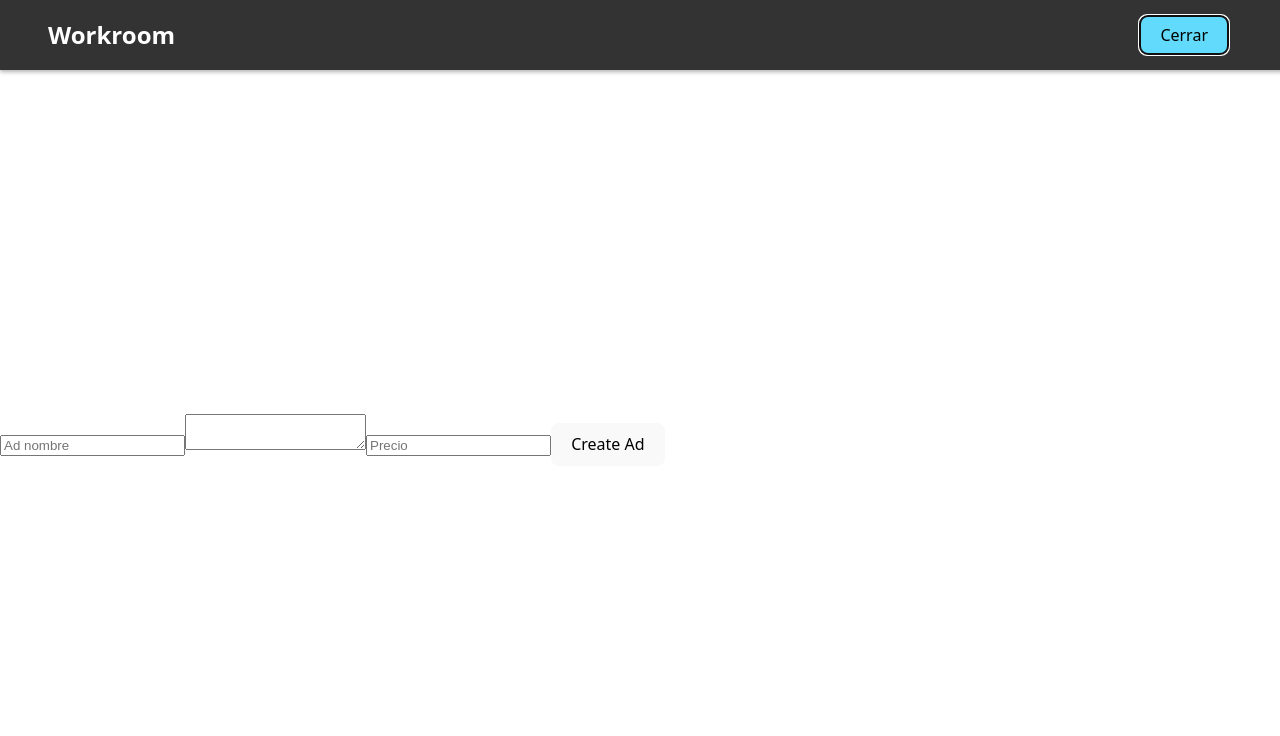
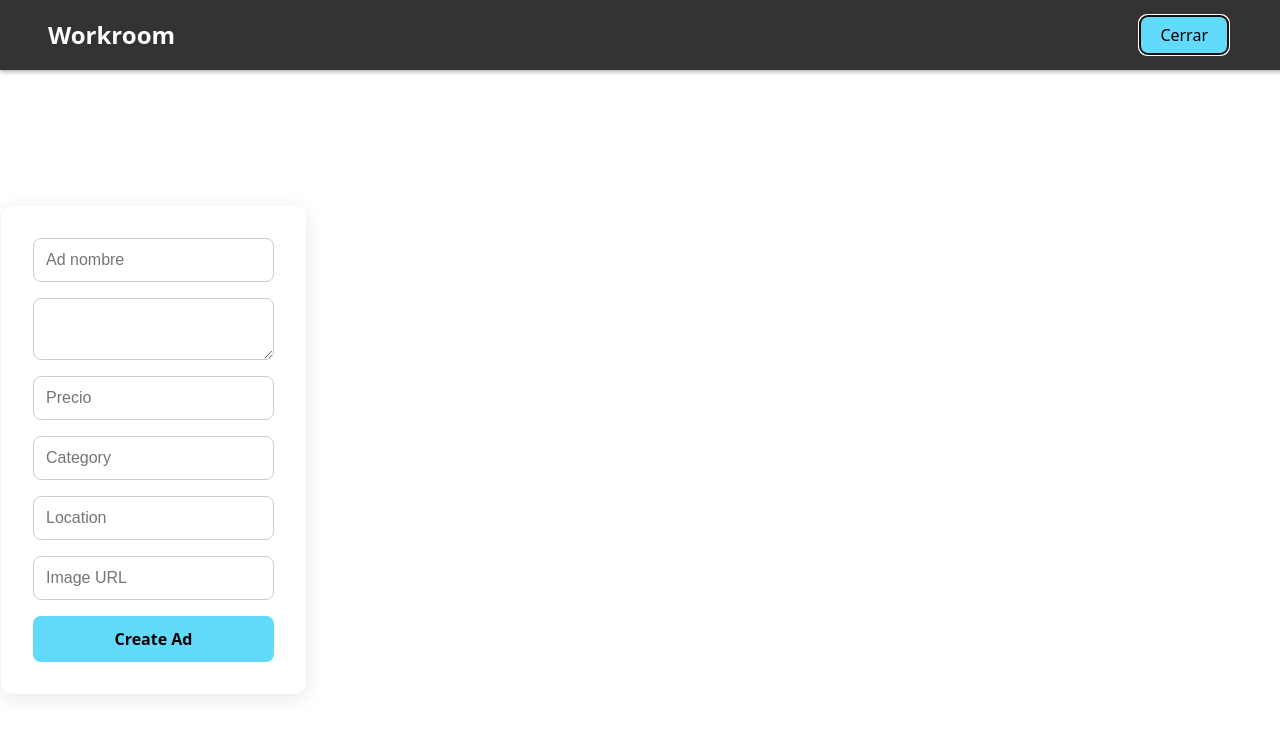
Before and after one commit to joseMigueel/idealCars_Fronted, a React (Vite) app in the folder wallclone/: page / in a window 1280 px wide. Both pictures are taken after a click on the button "Añadir Coche". Shown: the top 736 px of the page. Built offline with nearby package versions, Linux system fonts and the light colour scheme.

Commit message:
Añado nuevos inputs provicionales a crear anuncio

```diff
--- a/wallclone/src/components/AdForm.jsx
+++ b/wallclone/src/components/AdForm.jsx
@@ -1,10 +1,14 @@
 import React, { useState } from 'react';
+import '../style/AdForm.css'
 
 const AdForm = () => {
     const [ adData, setAdData ] = useState({
-        nombre: '',
+        name: '',
         description: '',
-        precio: '',
+        price: '',
+        category: '',
+        location: '',
+        image: ''
     });
 
     const inputChange = (event) => {
@@ -17,11 +21,20 @@ const AdForm = () => {
 
     const  submitAd = (event) => {
         event.preventDefault();
+        alert('¡Anuncio creado correctamente');
+        setAdData({
+            name: '',
+            description: '',
+            price: '',
+            category: '',
+            location: '',
+            image: '',
+        });
     };
 
     return (
-        <div>
-            <form onSubmit={submitAd}>
+        <div className='ad-container'>
+            <form onSubmit={submitAd} className='ad-form'>
                 <input
                 type="text"
                 name="nombre"
@@ -39,11 +52,31 @@ const AdForm = () => {
                 type="number"
                 name="precio"
                 placeholder='Precio'
-                value={adData.precio}
+                value={adData.price}
                 onChange={inputChange}
                 required
                 />
-                <button type='submit'>Create Ad</button>
+                <input
+                type="text"
+                name='category'
+                placeholder='Category'
+                value={adData.category}
+                onChange={inputChange}
+                />
+                <input
+                type="text"
+                name='location'
+                placeholder='Location'
+                value={adData.location}
+                onChange={inputChange}
+                />
+                <input
+                type="text"
+                name='image'
+                placeholder='Image URL'
+                value={adData.image}
+                onChange={inputChange}/>
+                <button type='submit' className='adSubmit'>Create Ad</button>
             </form>
         </div>
     );
--- /dev/null
+++ b/wallclone/src/style/AdForm.css
@@ -0,0 +1,42 @@
+.ad-container {
+    display: flex;
+    justify-content: center;
+    height: calc(100vh - 100px);
+    align-items: center;
+}
+
+.ad-form {
+    background-color: #fff;
+    padding: 2rem;
+    width: 100%;
+    max-width: 400px;
+    border-radius: 12px;
+    box-shadow: 0 4px 20px rgba(0,0,0, 0.1);
+    display: flex;
+    flex-direction: column;
+    gap: 1rem;
+    margin-left: 1px;
+
+}
+
+input, textarea {
+    padding: 0.75rem;
+    border: 1px solid #ccc;
+    border-radius: 8px;
+    font-size: 1rem;
+}
+
+.adSubmit {
+    background-color: #61dafb;
+    border: none;
+    padding: 0.75rem;
+    font-size: 1rem;
+    font-weight: bold;
+    cursor: pointer;
+    border-radius: 8px;
+    transition: background-color 0.2s ease;
+}
+
+.adSubmit:hover{
+    background-color: #21a1f1;
+}
--- a/wallclone/src/style/App.css
+++ b/wallclone/src/style/App.css
@@ -1,3 +1,11 @@
 .App {
-  padding-top: 80px;
+  padding-top: 100px;
+  display: flex;
+  justify-content: center;
+  text-align: left;
+  margin-left: auto;
+  margin-right: auto;
+
+
+
 }
```
